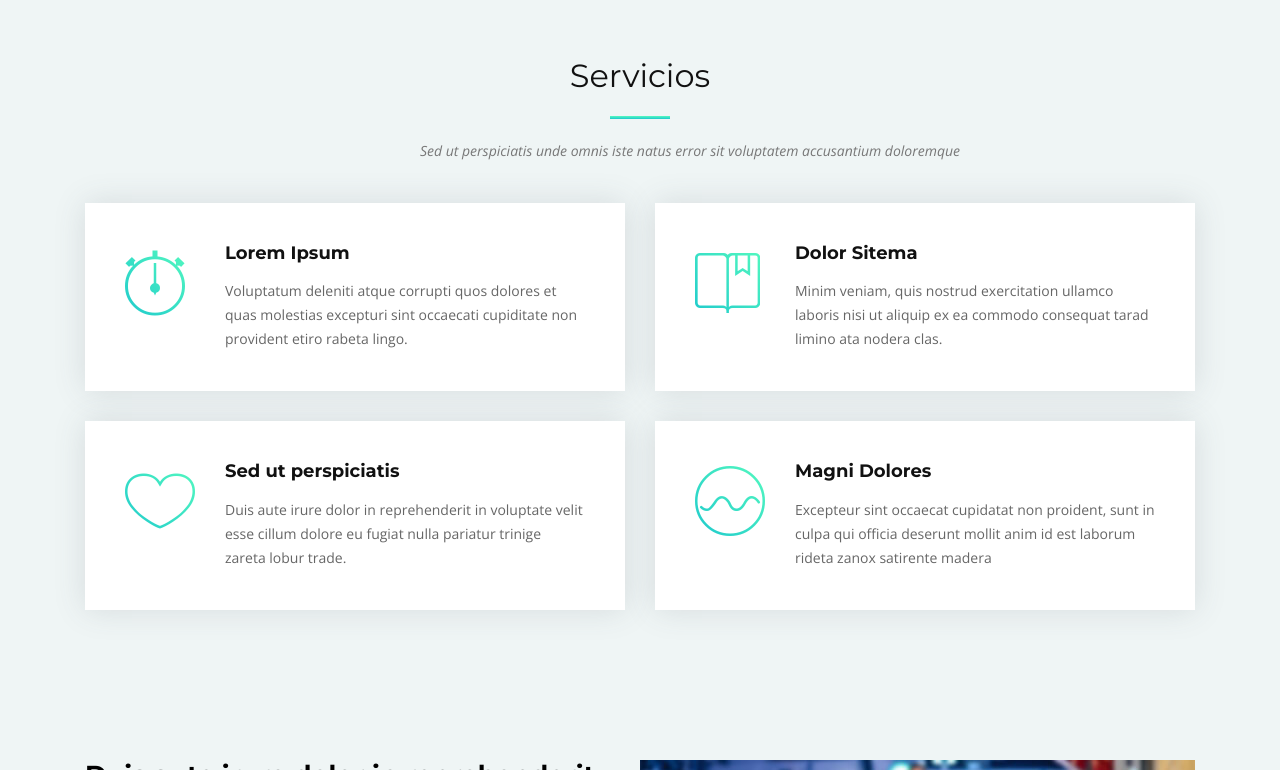
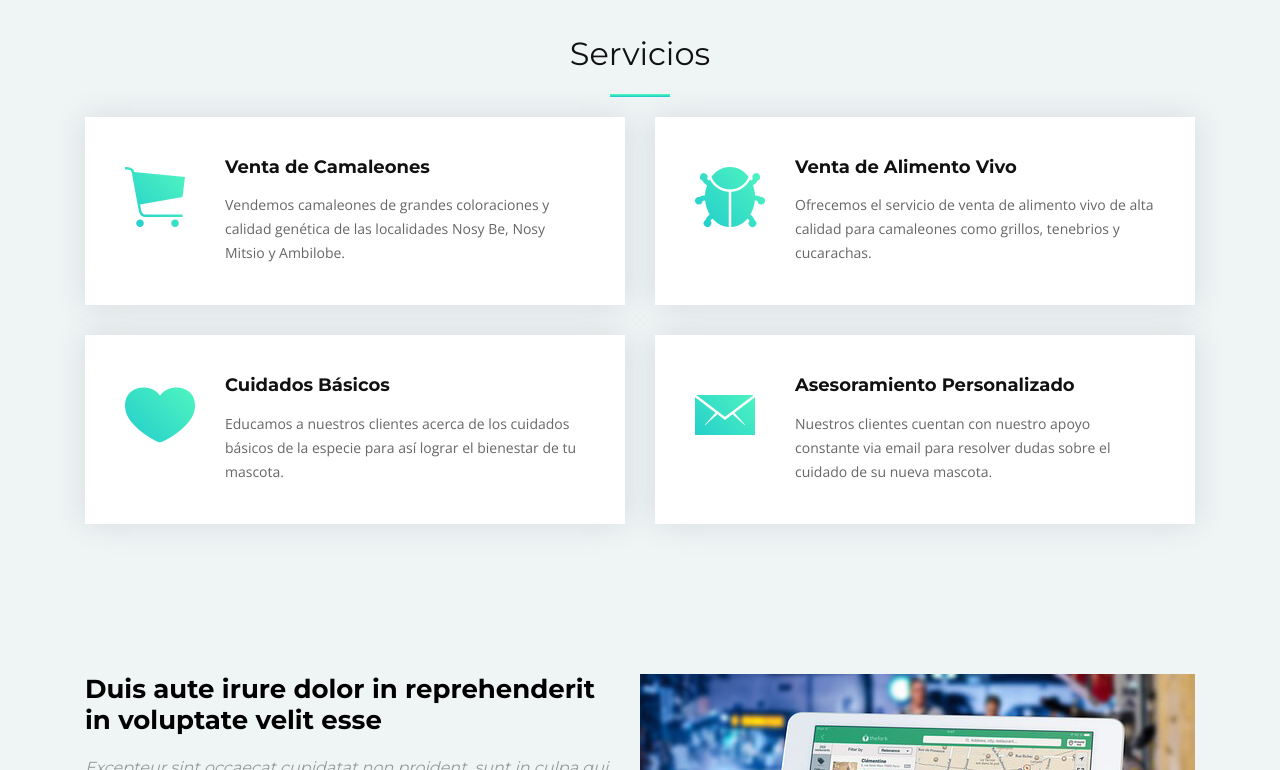
Before and after one commit to juanpflores/camaleones-gleason, a plain HTML site: page index.html in a window 1280 px wide. Shown: the part 1383-2153 px from the top of the page. Drawn offline with nearby package versions, Linux system fonts and the light colour scheme; files whose address does not match are found by name.

Commit message:
Finishes Servicios

```diff
--- a/index.html
+++ b/index.html
@@ -103,7 +103,7 @@
           </div>
 
           <div class="col-lg-4 col-md-5 features-img">
-            <img src="img/product-features.png" alt="" class="wow fadeInLeft">
+            <img src="img/Sections/cola.jpg" alt="" class="wow fadeInLeft">
           </div>
 
           <div class="col-lg-8 col-md-7 ">
@@ -149,40 +149,40 @@
         <div class="section-header">
           <h3 class="section-title">Servicios</h3>
           <span class="section-divider"></span>
-          <p class="section-description">Sed ut perspiciatis unde omnis iste natus error sit voluptatem accusantium doloremque</p>
+          <!-- <p class="section-description"></p> -->
         </div>
 
         <div class="row">
 
           <div class="col-lg-6">
             <div class="box wow fadeInLeft">
-              <div class="icon"><i class="ion-ios-stopwatch-outline"></i></div>
-              <h4 class="title"><a href="">Lorem Ipsum</a></h4>
-              <p class="description">Voluptatum deleniti atque corrupti quos dolores et quas molestias excepturi sint occaecati cupiditate non provident etiro rabeta lingo.</p>
+              <div class="icon"><i class="ion-ios-cart"></i></div>
+              <h4 class="title"><a href="">Venta de Camaleones</a></h4>
+              <p class="description">Vendemos camaleones de grandes coloraciones y calidad genética de las localidades Nosy Be, Nosy Mitsio y Ambilobe.</p>
             </div>
           </div>
 
           <div class="col-lg-6">
             <div class="box wow fadeInRight">
-              <div class="icon"><i class="ion-ios-bookmarks-outline"></i></div>
-              <h4 class="title"><a href="">Dolor Sitema</a></h4>
-              <p class="description">Minim veniam, quis nostrud exercitation ullamco laboris nisi ut aliquip ex ea commodo consequat tarad limino ata nodera clas.</p>
+              <div class="icon"><i class="ion-bug"></i></div>
+              <h4 class="title"><a href="">Venta de Alimento Vivo</a></h4>
+              <p class="description">Ofrecemos el servicio de venta de alimento vivo de alta calidad para camaleones como grillos, tenebrios y cucarachas.</p>
             </div>
           </div>
 
           <div class="col-lg-6">
             <div class="box wow fadeInLeft">
-              <div class="icon"><i class="ion-ios-heart-outline"></i></div>
-              <h4 class="title"><a href="">Sed ut perspiciatis</a></h4>
-              <p class="description">Duis aute irure dolor in reprehenderit in voluptate velit esse cillum dolore eu fugiat nulla pariatur trinige zareta lobur trade.</p>
+              <div class="icon"><i class="ion-ios-heart"></i></div>
+              <h4 class="title"><a href="">Cuidados Básicos</a></h4>
+              <p class="description">Educamos a nuestros clientes acerca de los cuidados básicos de la especie para así lograr el bienestar de tu mascota.</p>
             </div>
           </div>
 
           <div class="col-lg-6">
             <div class="box wow fadeInRight">
-              <div class="icon"><i class="ion-ios-analytics-outline"></i></div>
-              <h4 class="title"><a href="">Magni Dolores</a></h4>
-              <p class="description">Excepteur sint occaecat cupidatat non proident, sunt in culpa qui officia deserunt mollit anim id est laborum rideta zanox satirente madera</p>
+              <div class="icon"><i class="ion-ios-email"></i></div>
+              <h4 class="title"><a href="">Asesoramiento Personalizado</a></h4>
+              <p class="description">Nuestros clientes cuentan con nuestro apoyo constante via email para resolver dudas sobre el cuidado de su nueva mascota.</p>
             </div>
           </div>
 
```
Also changed, not shown: img/Sections/IG.jpeg (deleted), img/Sections/IG.jpg, img/Sections/IG3.jpeg, img/Sections/Ig2.jpeg, img/Sections/cola.jpg (added).
